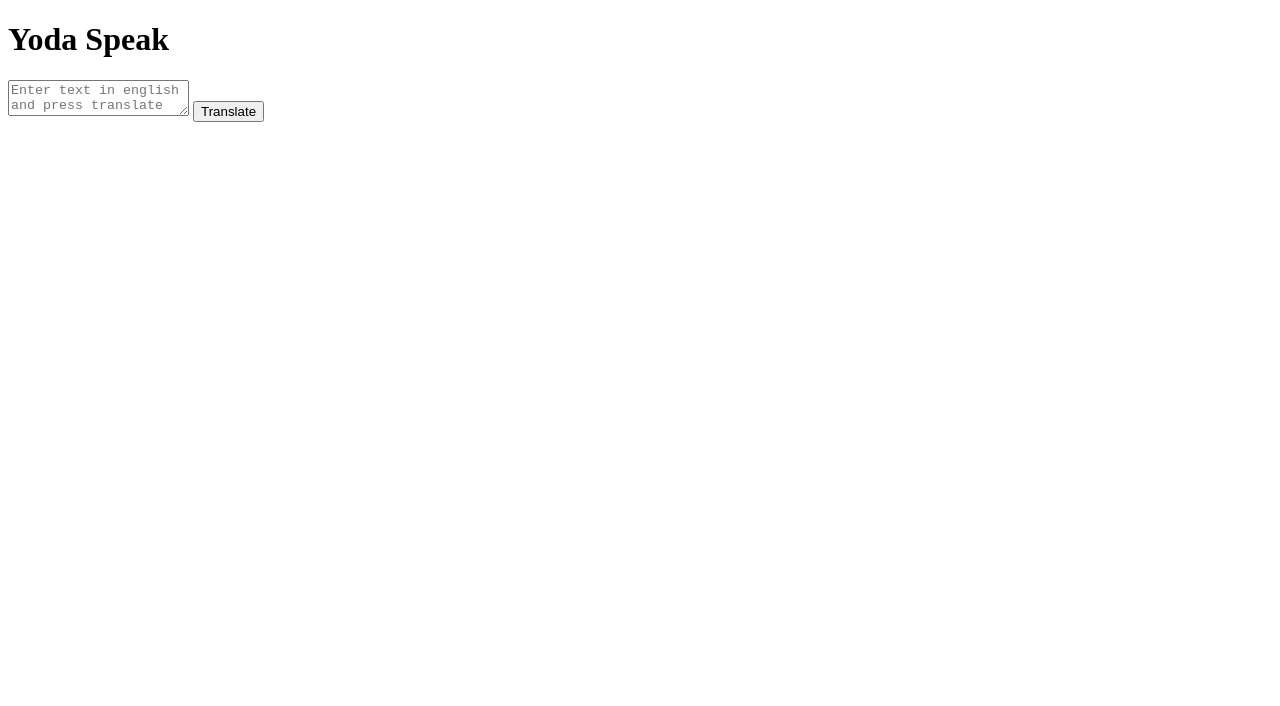
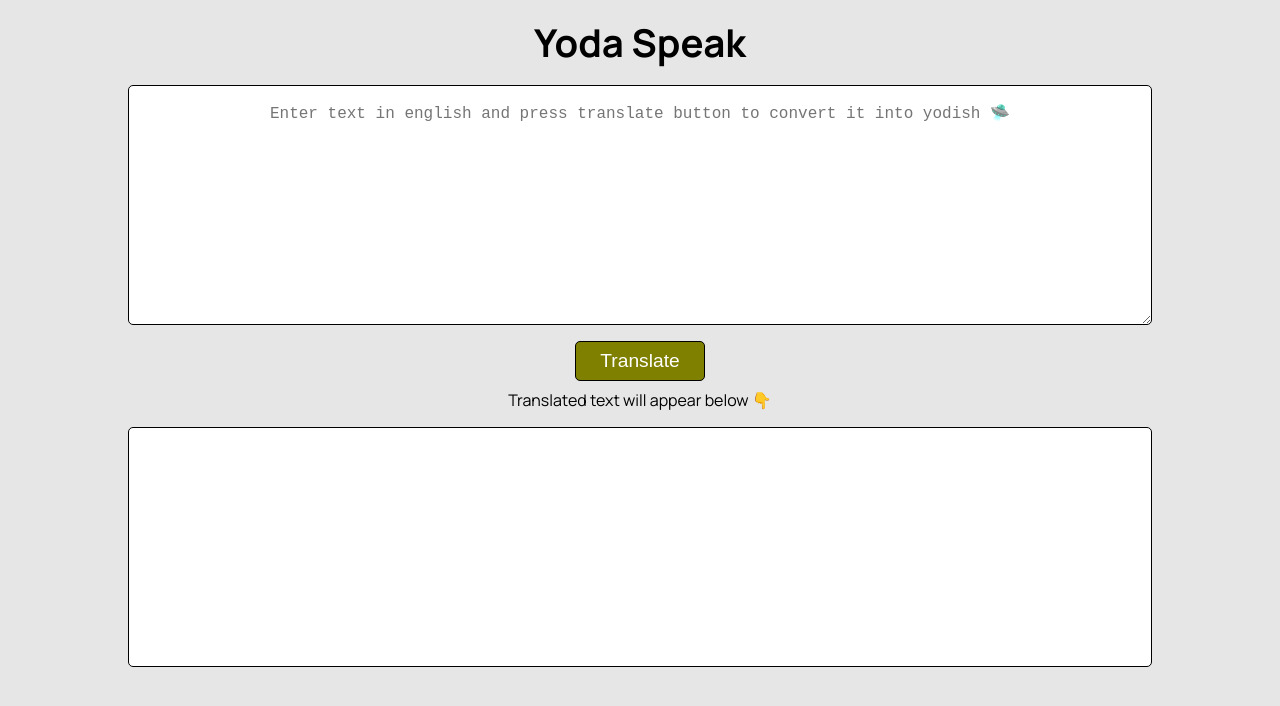
Before and after one commit to SK02K1/yoda-speak, a plain HTML site: page index.html in a window 1280 px wide. Drawn offline with Linux system fonts and the light colour scheme.

Commit message:
style : basic styling done

```diff
--- a/index.html
+++ b/index.html
@@ -1,18 +1,24 @@
 <!DOCTYPE html>
 <html lang="en">
+
 <head>
     <meta charset="UTF-8">
     <meta http-equiv="X-UA-Compatible" content="IE=edge">
     <meta name="viewport" content="width=device-width, initial-scale=1.0">
+    <link rel="stylesheet" href="style.css">
     <title>Yoda Speak</title>
 </head>
+
 <body>
     <h1>Yoda Speak</h1>
-    <textarea class="input-container" placeholder="Enter text in english and press translate button to convert it into yodish 🛸"></textarea>
-    <button class="btn-translate">Translate</button>
-    <div class="output-container"></div>
+    <textarea class="container input-container"
+        placeholder="Enter text in english and press translate button to convert it into yodish 🛸"></textarea>
+    <button class="btn btn-translate">Translate</button>
+    <p>Translated text will appear below 👇</p>
+    <div class="container output-container"></div>
 
     <script src="app.js"></script>
 
 </body>
+
 </html>
--- /dev/null
+++ b/style.css
@@ -0,0 +1,58 @@
+@import url('https://fonts.googleapis.com/css2?family=Manrope:wght@300;400;500;700&display=swap');
+
+:root {
+    --font: 'Manrope', sans-serif;
+    --bg-color: #E6E6E6;
+    --primary-color: #808000;
+}
+
+* {
+    margin: 0;
+    padding: 0;
+    box-sizing: border-box;
+}
+
+body {
+    background: var(--bg-color);
+    font-family: var(--font);
+}
+
+h1 {
+    margin: 1rem;
+    text-align: center;
+    font-size: 2.4rem;
+}
+
+p {
+    text-align: center;
+}
+
+.container {
+    width: 80%;
+    height: 30vh;
+    border: 1px solid black;
+    border-radius: 5px;
+    display: block;
+    margin: 1rem auto;
+    padding: 1rem;
+    background-color: white;
+
+}
+
+::placeholder {
+    font-size: 1rem;
+    line-height: 1.6;
+    text-align: center;
+}
+
+.btn {
+    display: block;
+    margin: .5rem auto;
+    padding: .5rem 1.5rem;
+    font-size: 1.2rem;
+    border: 1px solid black;
+    border-radius: 5px;
+    background-color: var(--primary-color);
+    color: white;
+
+}
```
